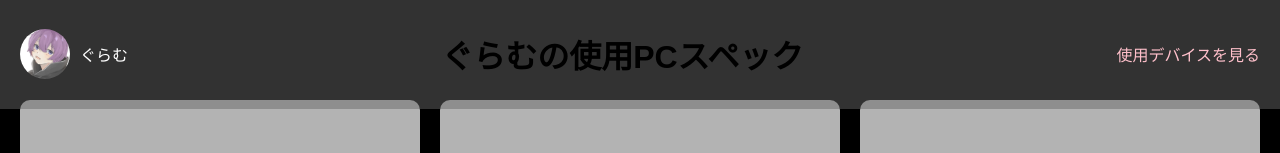
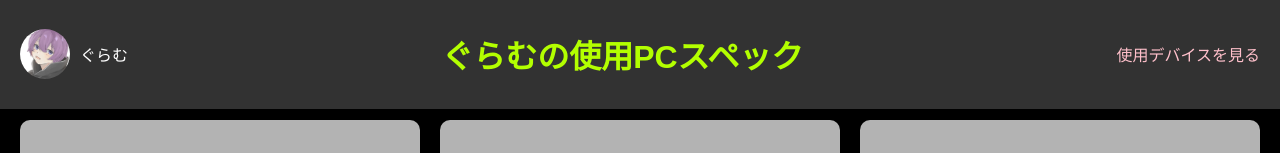
Before and after one commit to 17grams/pc-specifications, a plain HTML site: page index.html in a window 1280 px wide. Shown: the top 153 px of the page. Drawn offline with Linux system fonts and the light colour scheme.

Commit message:
Update pcspecs_style.css

```diff
--- a/pcspecs_style.css
+++ b/pcspecs_style.css
@@ -44,6 +44,12 @@ body {
   transition: width 0.3s ease;
 }
 
+.title{
+  flex-grow: 1;
+  text-align: center;
+  color:#b3ff00;
+}
+
 .other-website {
   right: 20px;
   text-align: center;
@@ -65,7 +71,7 @@ body {
   display: flex;
   justify-content: center;
   align-items: center;
-  margin-top: 80px;
+  margin-top: 100px;
   width: 100%;
   z-index: 10;
   box-sizing: border-box;
```
